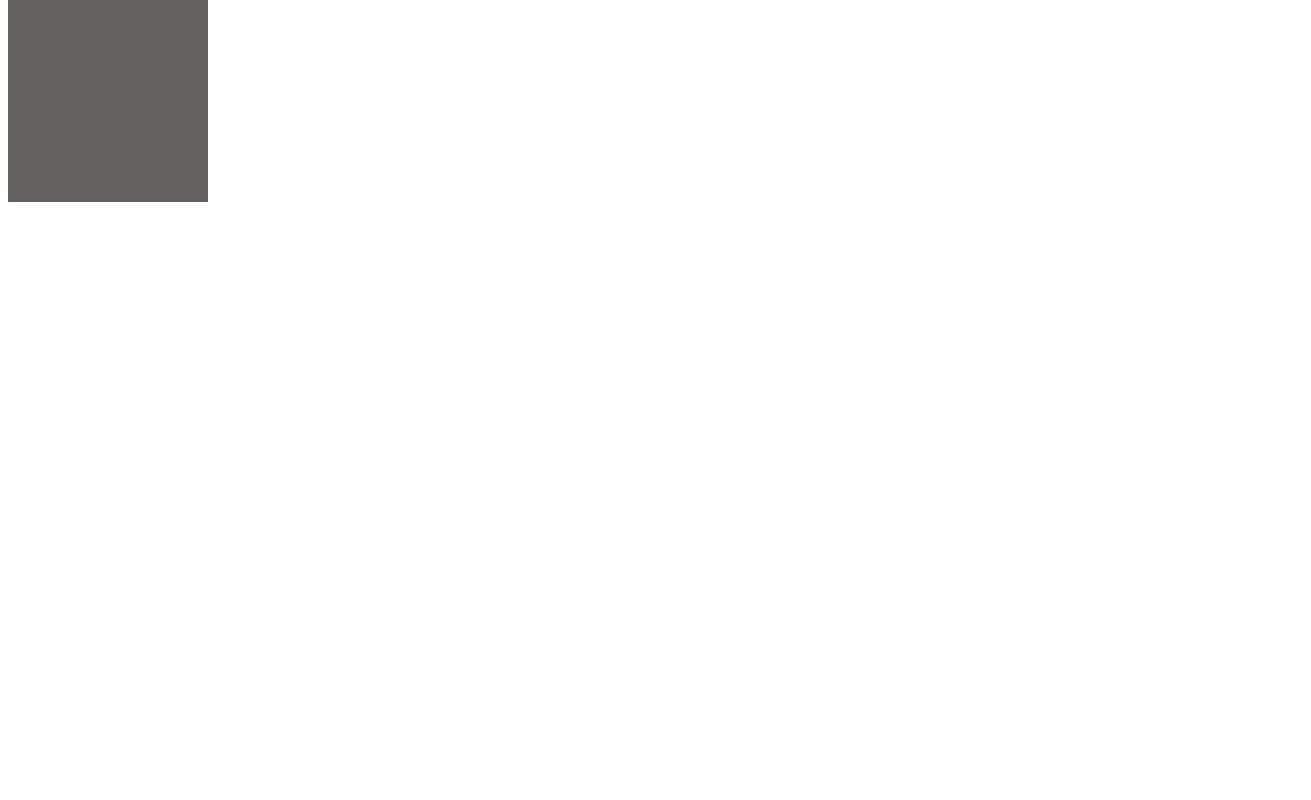
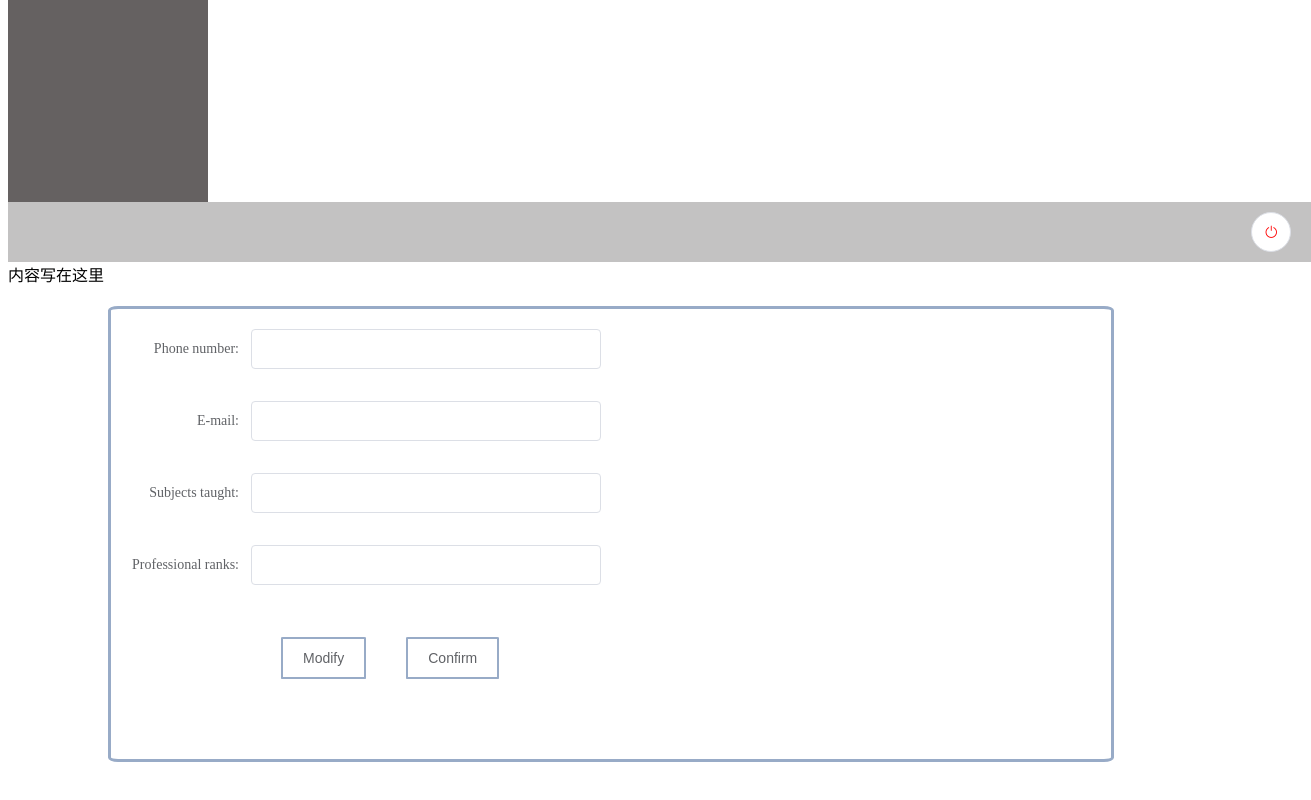
Before and after one commit to 670054933/Web_side, a Vue app: page /#/Information in a window 1280 px wide. Shown: the part 566-1366 px from the top of the page, 1311 px wide, since content can reach past the window. Before the commit the page ends 800 px from the top, so only its background shows below. Built offline with nearby package versions, Linux system fonts and the light colour scheme.

Commit message:
add form

```diff
--- a/src/views/Information.vue
+++ b/src/views/Information.vue
@@ -3,8 +3,29 @@
     <Theme></Theme>
     <div class="right">
       <Header></Header>
-      <div>
-        内容写在这里
+      <div class="main">
+        <div>
+          内容写在这里
+        </div>
+        <!--  表单  -->
+        <el-form ref="form" :model="form" label-width="120px">
+          <el-form-item label="Phone number:">
+            <el-input v-model="form.phoneNO"></el-input>
+          </el-form-item>
+          <el-form-item label="E-mail:">
+            <el-input v-model="form.email"></el-input>
+          </el-form-item>
+          <el-form-item label="Subjects taught:">
+            <el-input v-model="form.subject"></el-input>
+          </el-form-item>
+          <el-form-item label="Professional ranks:">
+            <el-input v-model="form.profession"></el-input>
+          </el-form-item>
+          <el-form-item>
+            <el-button>Modify</el-button>
+            <el-button @click="onSubmit">Confirm</el-button>
+          </el-form-item>
+        </el-form>
       </div>
     </div>
   </div>
@@ -16,27 +37,73 @@ import Header from "@/components/Headers";
 import {gradeQuery} from "@/api/api";
 
 export default {
-  name:'Information',
-  components: {Theme,Header},
-  setup() {},
+  name: 'Information',
+  components: {Theme, Header},
+  setup() {
+  },
+  data() {
+    return {
+      form: {
+        phoneNO: '',
+        email: '',
+        subject: '',
+        profession: '',
+        desc: '',
+      },
+    }
+  },
   methods: {
     gotoScoreStatistics() {
-      this.$router.push({ path: "/ScoreStatistics" });
+      this.$router.push({path: "/ScoreStatistics"});
     },
-    queryGrade(p){
+    queryGrade(p) {
       p = {
-        subject:'Chinese',
+        subject: 'Chinese',
       }
-      gradeQuery(p).then(res =>{
-          console.log(res)
+      gradeQuery(p).then(res => {
+        console.log(res)
       })
-
-
+    },
+    onSubmit() {
+      console.log('submit!')
     }
+    ,
   },
-};
+}
+;
 </script>
 
 <style lang="less" scoped>
-
+.home-container {
+  height: 100%;
+}
+.right {
+  width: 1303.2px;
+  float: left;
+}
+.main {
+  width: 100%;
+  overflow-y:auto;
+  height: 700px;
+}
+.el-form{
+  width: 1000px;
+  height: 450px;
+  border: 3px solid #98abc7;
+  border-radius: 1%;
+  margin: 20px 100px 20px 100px;
+}
+.el-form-item{
+  margin-left: 20px;
+  margin-top: 20px;
+}
+.el-input{
+  width: 350px;
+  height: 50px;
+}
+.el-button{
+  border: 2px solid #98abc7;
+  border-radius: 2%;
+  margin: 20px 30px;
+}
 </style>
```
Also changed, not shown: 1 other file (tests, documents, lock files or other folders).
